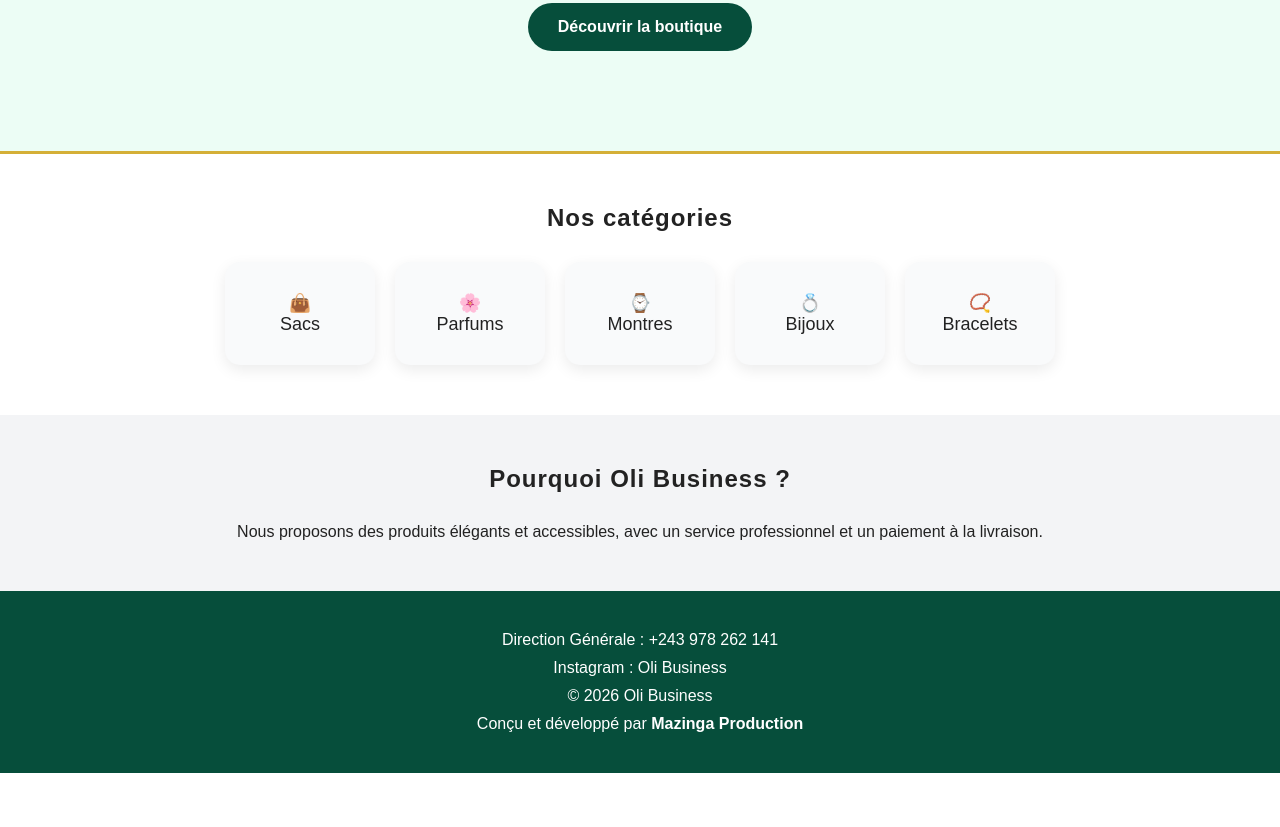
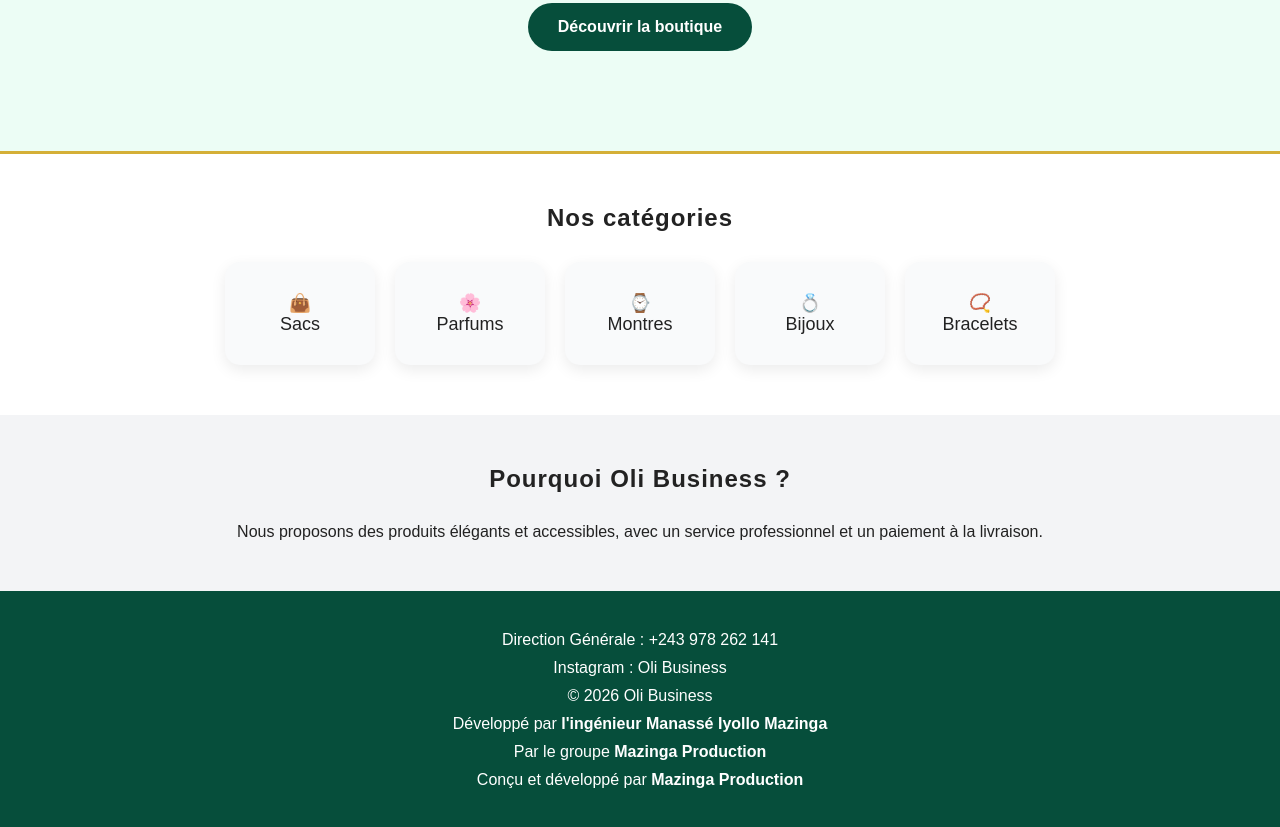
Before and after one commit to manaiyollo/oli-business, a plain HTML site: page index.html in a window 1280 px wide. Shown: the part 291-1118 px from the top of the page. Before the commit the page ends 1064 px from the top, so only its background shows below. Drawn offline with Linux system fonts and the light colour scheme.

Commit message:
Add footer credits for development team

```diff
--- a/index.html
+++ b/index.html
@@ -96,7 +96,13 @@
 <p>
 © 2026 Oli Business
 </p>
+<p>
+Développé par <strong>l'ingénieur Manassé Iyollo Mazinga</strong>
+</p>
 
+<p>
+Par le groupe <strong>Mazinga Production</strong>
+    </p>
 <p>
 Conçu et développé par <strong>Mazinga Production</strong>
 </p>
```
